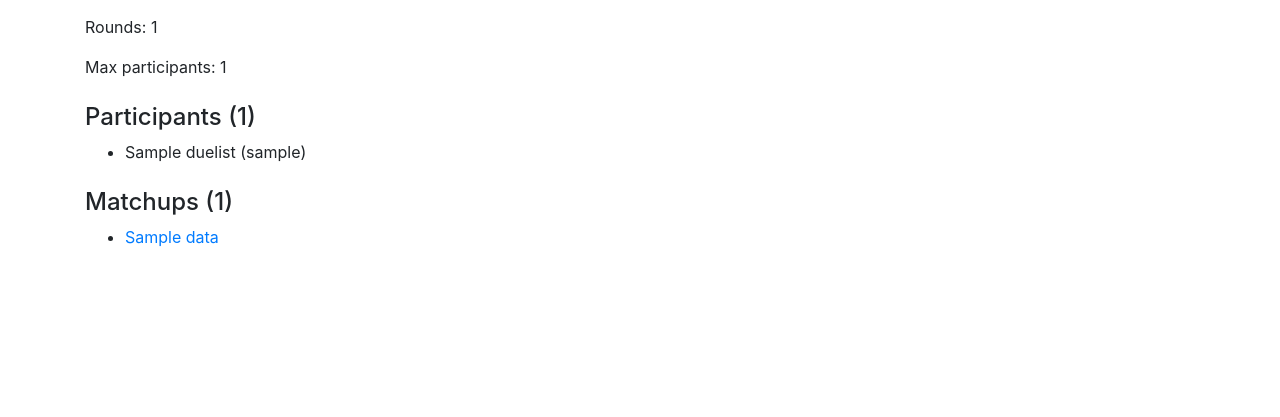
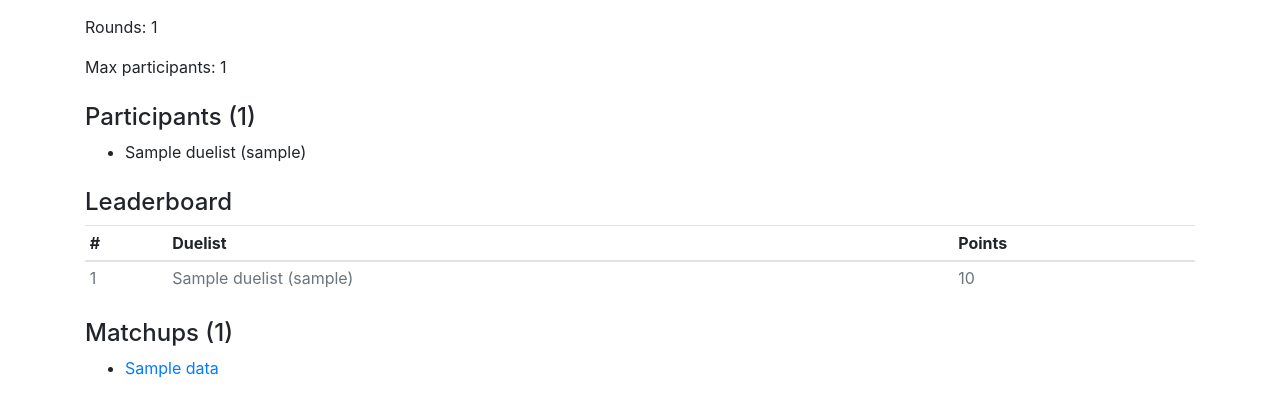
Before and after one commit to ixtom/UDS, a Spring Boot app: page /competitions/1 in a window 1280 px wide. Shown: the part 192-609 px from the top of the page. Run offline with Spring Boot 4, Linux system fonts and the light colour scheme; tables that the repository leaves empty hold one stand-in row (values such as "Sample post"); some of the project's set-up classes (security, data sources, template engines, error pages and the like) are left out, and stand-ins take their place.

Commit message:
add leaderboard. leaderboard displayed on competition detail page. duelists are ranked by points (tentative) and can be changed if need be

```diff
--- a/src/main/java/com/ixtom/uds/controller/CompetitionController.java
+++ b/src/main/java/com/ixtom/uds/controller/CompetitionController.java
@@ -92,7 +92,7 @@ public class CompetitionController {
 
         model.addAttribute("competition", competition);
         model.addAttribute("duels", duelRepo.findByCompetitionIdOrderByRoundnum(id));
-
+        model.addAttribute("leaderboard", competitionEntryRepo.findByCompetitionIdOrderByScoreDescDuelistNameAsc(id));
         return "competition/detail";
     }
 
--- a/src/main/java/com/ixtom/uds/repository/CompetitionEntryRepository.java
+++ b/src/main/java/com/ixtom/uds/repository/CompetitionEntryRepository.java
@@ -18,4 +18,6 @@ public interface CompetitionEntryRepository extends JpaRepository<CompetitionEnt
 
     @Transactional
     public void deleteByCompetitionIdAndDuelistOwnerId(Long competitionId, Long userId);
+
+    public List<CompetitionEntry> findByCompetitionIdOrderByScoreDescDuelistNameAsc(Long competitionId);
 }
--- a/src/main/resources/templates/competition/detail.html
+++ b/src/main/resources/templates/competition/detail.html
@@ -32,6 +32,25 @@
         <li th:each="p : ${competition.participants}" th:text="${p.duelist.name} + ' (' + ${p.duelist.owner.username} + ')'"></li>
     </ul>
 
+    <h4 class="mt-4">Leaderboard</h4>
+    <p class="text-muted" th:if="${leaderboard.isEmpty()}">Nobody has joined yet.</p>
+    <table class="table table-sm" th:unless="${leaderboard.isEmpty()}">
+        <thead>
+            <tr>
+                <th>#</th>
+                <th>Duelist</th>
+                <th>Points</th>
+            </tr>
+        </thead>
+        <tbody>
+            <tr th:each="e, stat : ${leaderboard}" th:classappend="${e.eliminated} ? 'text-muted'">
+                <td th:text="${stat.count}"></td>
+                <td th:text="${e.duelist.name} + ' (' + ${e.duelist.owner.username} + ')'"></td>
+                <td th:text="${e.score}"></td>
+            </tr>
+        </tbody>
+    </table>
+
     <h4 class="mt-4">Matchups (<span th:text="${#lists.size(duels)}"></span>)</h4>
     <p class="text-muted" th:if="${duels.isEmpty()}">No matchups yet.</p>
     <ul>
```
Also changed, not shown: src/main/java/com/ixtom/uds/model/CompetitionEntry.java (+9 -0 lines).
